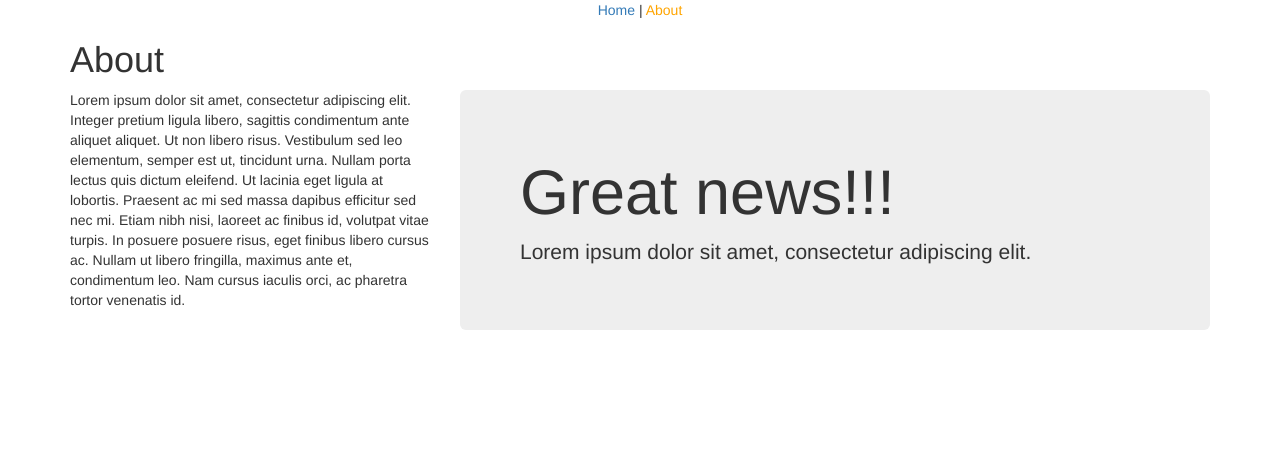
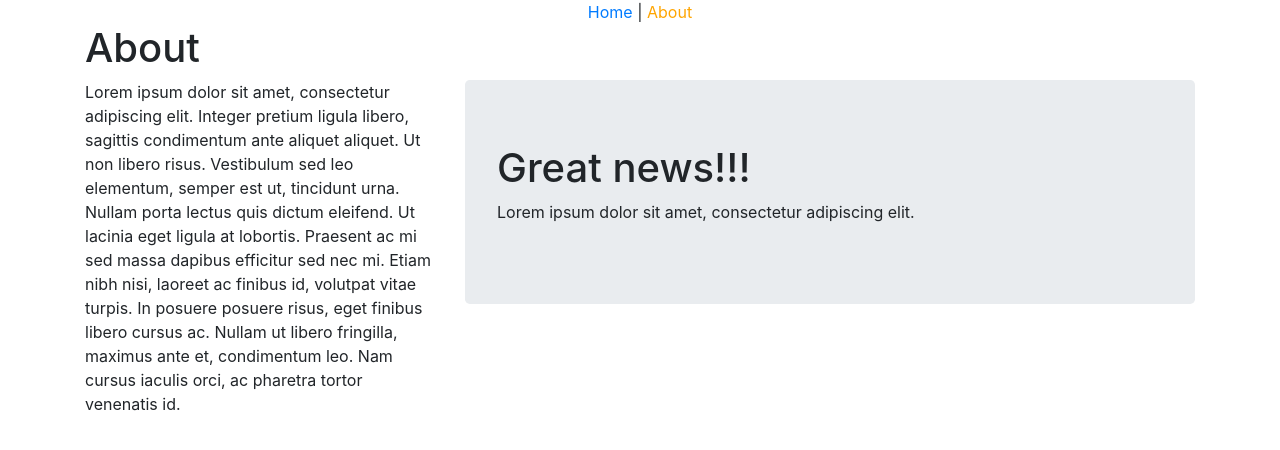
Before and after one commit to tomiooshika/website, a Jekyll site: the page built from about.html, in a window 1280 px wide. Shown: the top 450 px of the page. Built offline with Jekyll 4.4.1, drawn with Linux system fonts in a browser that asks for light colours.

Commit message:
Switch to Bootstrap 4

```diff
--- a/_layouts/default.html
+++ b/_layouts/default.html
@@ -4,7 +4,7 @@
     <meta charset="utf-8">
     <title>{{ page.title }}</title>
     <link rel="icon" href="/favicon.ico" type="image/x-icon" />
-    <link rel="stylesheet" href="https://maxcdn.bootstrapcdn.com/bootstrap/3.3.7/css/bootstrap.min.css" />
+    <link rel="stylesheet" href="https://stackpath.bootstrapcdn.com/bootstrap/4.1.3/css/bootstrap.min.css" integrity="sha384-MCw98/SFnGE8fJT3GXwEOngsV7Zt27NXFoaoApmYm81iuXoPkFOJwJ8ERdknLPMO" crossorigin="anonymous" />
     <link rel="stylesheet" href="/assets/css/styles.css" />
   </head>
   <body>
--- a/about.html
+++ b/about.html
@@ -6,10 +6,10 @@ permalink: /about
 <h1>About</h1>
 
 <div class="row">
-  <div class="col-xs-4">
+  <div class="col-4">
       Lorem ipsum dolor sit amet, consectetur adipiscing elit. Integer pretium ligula libero, sagittis condimentum ante aliquet aliquet. Ut non libero risus. Vestibulum sed leo elementum, semper est ut, tincidunt urna. Nullam porta lectus quis dictum eleifend. Ut lacinia eget ligula at lobortis. Praesent ac mi sed massa dapibus efficitur sed nec mi. Etiam nibh nisi, laoreet ac finibus id, volutpat vitae turpis. In posuere posuere risus, eget finibus libero cursus ac. Nullam ut libero fringilla, maximus ante et, condimentum leo. Nam cursus iaculis orci, ac pharetra tortor venenatis id.
   </div>
-  <div class="col-xs-8">
+  <div class="col-8">
       {% include news.html %}
   </div>
 </div>
```
